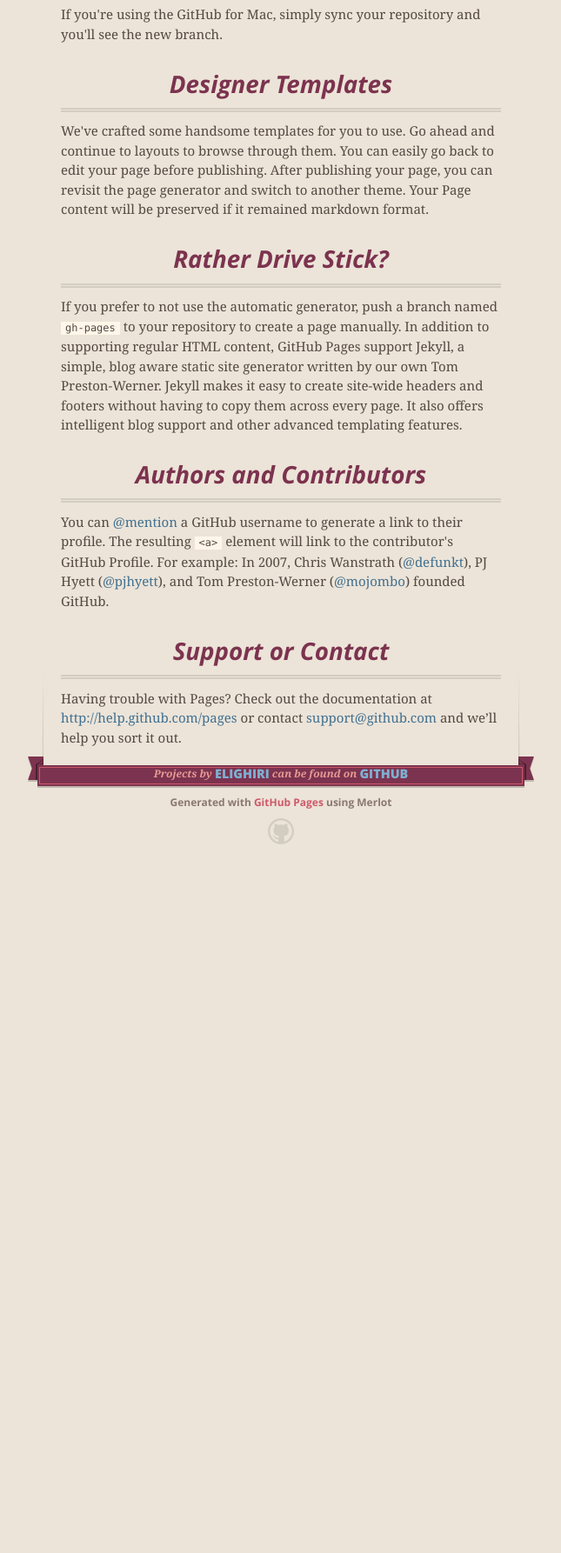
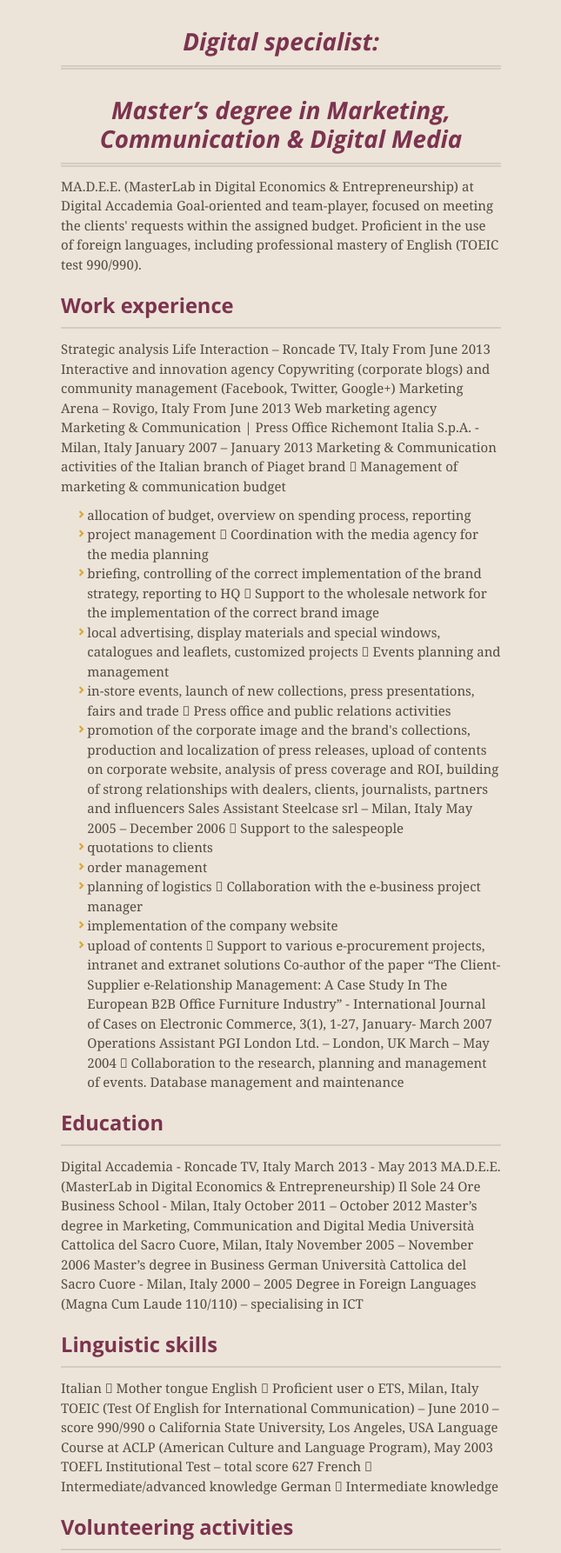
Before and after one commit to elighiri/elighiri.github.io, a plain HTML site: page index.html in a window 1280 px wide. Shown: the part 498-2284 px from the top of the page at 87% size, without its empty margins (317-962 px from the left). Before the commit the page ends 1509 px from the top, so only its background shows below. Drawn offline with nearby package versions, Linux system fonts and the light colour scheme.

Commit message:
Replace master branch with page content via GitHub

```diff
--- a/index.html
+++ b/index.html
@@ -17,7 +17,7 @@
         $('#main_content').headsmart()
       })
     </script>
-    <title>Elighiri.github.io by elighiri</title>
+    <title>Elisa GHIRINGHELLI by elighiri</title>
   </head>
 
   <body>
@@ -27,7 +27,7 @@
       <header>
         <span class="ribbon-outer">
           <span class="ribbon-inner">
-            <h1>Elighiri.github.io</h1>
+            <h1>Elisa GHIRINGHELLI</h1>
             <h2></h2>
           </span>
           <span class="left-tail"></span>
@@ -46,36 +46,124 @@
 
       <section id="main_content">
         <h3>
-<a name="welcome-to-github-pages" class="anchor" href="#welcome-to-github-pages"><span class="octicon octicon-link"></span></a>Welcome to GitHub Pages.</h3>
+<a name="contacts" class="anchor" href="#contacts"><span class="octicon octicon-link"></span></a>Contacts</h3>
 
-<p>This automatic page generator is the easiest way to create beautiful pages for all of your projects. Author your page content here using GitHub Flavored Markdown, select a template crafted by a designer, and publish. After your page is generated, you can check out the new branch:</p>
+<ul>
+<li>Mobile phone: +39 340 7823235</li>
+<li>E-mail: <a href="mailto:elisa_ghiringhelli@yahoo.it">elisa_ghiringhelli@yahoo.it</a>
+</li>
+<li>Address: Via Giovanni Gattamelata,6, Milan, Italy</li>
+<li>Nationality: Italian</li>
+<li>Place and date of birth: Varese, Italy – May, 17 th 1981</li>
+<li>Linkedin: <a href="http://it.linkedin.com/in/elisaghiringhelli">http://it.linkedin.com/in/elisaghiringhelli</a>
+</li>
+<li>Twitter: @ElisaGhiri</li>
+<li>About.me: <a href="http://about.me/elisaghiringhelli">http://about.me/elisaghiringhelli</a>
+</li>
+</ul><p>Experienced in marketing and communication activities, including events organization and management, PR
+and press office initiatives.</p>
 
-<pre><code>$ cd your_repo_root/repo_name
-$ git fetch origin
-$ git checkout gh-pages
-</code></pre>
+<h2>
+<a name="digital-specialist" class="anchor" href="#digital-specialist"><span class="octicon octicon-link"></span></a>Digital specialist:</h2>
 
-<p>If you're using the GitHub for Mac, simply sync your repository and you'll see the new branch.</p>
+<h2>
+<a name="-masters-degree-in-marketing-communication--digital-media" class="anchor" href="#-masters-degree-in-marketing-communication--digital-media"><span class="octicon octicon-link"></span></a> Master’s degree in Marketing, Communication &amp; Digital Media</h2>
+
+<p>MA.D.E.E. (MasterLab in Digital Economics &amp; Entrepreneurship) at Digital Accademia
+Goal-oriented and team-player, focused on meeting the clients' requests within the assigned budget.
+Proficient in the use of foreign languages, including professional mastery of English (TOEIC test 990/990).</p>
 
 <h3>
-<a name="designer-templates" class="anchor" href="#designer-templates"><span class="octicon octicon-link"></span></a>Designer Templates</h3>
+<a name="work-experience" class="anchor" href="#work-experience"><span class="octicon octicon-link"></span></a>Work experience</h3>
 
-<p>We've crafted some handsome templates for you to use. Go ahead and continue to layouts to browse through them. You can easily go back to edit your page before publishing. After publishing your page, you can revisit the page generator and switch to another theme. Your Page content will be preserved if it remained markdown format.</p>
+<p>Strategic analysis
+Life Interaction – Roncade TV, Italy
+From June 2013
+Interactive and innovation agency
+Copywriting (corporate blogs) and community management (Facebook, Twitter, Google+)
+Marketing Arena – Rovigo, Italy
+From June 2013
+Web marketing agency
+Marketing &amp; Communication | Press Office
+Richemont Italia S.p.A. - Milan, Italy
+January 2007 – January 2013
+Marketing &amp; Communication activities of the Italian branch of Piaget brand
+ Management of marketing &amp; communication budget</p>
+
+<ul>
+<li>allocation of budget, overview on spending process, reporting</li>
+<li>project management
+ Coordination with the media agency for the media planning</li>
+<li>briefing, controlling of the correct implementation of the brand strategy, reporting to HQ
+ Support to the wholesale network for the implementation of the correct brand image</li>
+<li>local advertising, display materials and special windows, catalogues and leaflets, customized projects
+ Events planning and management</li>
+<li>in-store events, launch of new collections, press presentations, fairs and trade
+ Press office and public relations activities</li>
+<li>promotion of the corporate image and the brand's collections, production and localization of press
+releases, upload of contents on corporate website, analysis of press coverage and ROI, building of
+strong relationships with dealers, clients, journalists, partners and influencers
+Sales Assistant
+Steelcase srl – Milan, Italy
+May 2005 – December 2006
+ Support to the salespeople</li>
+<li>quotations to clients</li>
+<li>order management</li>
+<li>planning of logistics
+
+Collaboration with the e-business project manager</li>
+<li>implementation of the company website</li>
+<li>upload of contents
+
+Support to various e-procurement projects, intranet and extranet solutions
+Co-author of the paper “The Client-Supplier e-Relationship Management: A Case Study In The European
+B2B Office Furniture Industry” - International Journal of Cases on Electronic Commerce, 3(1), 1-27, January-
+March 2007
+Operations Assistant
+PGI London Ltd. – London, UK
+March – May 2004
+ Collaboration to the research, planning and management of events. Database management and
+maintenance</li>
+</ul><h3>
+<a name="education" class="anchor" href="#education"><span class="octicon octicon-link"></span></a>Education</h3>
+
+<p>Digital Accademia - Roncade TV, Italy
+March 2013 - May 2013
+MA.D.E.E. (MasterLab in Digital Economics &amp; Entrepreneurship)
+Il Sole 24 Ore Business School - Milan, Italy
+October 2011 – October 2012
+Master’s degree in Marketing, Communication and Digital Media
+Università Cattolica del Sacro Cuore, Milan, Italy
+November 2005 – November 2006
+Master’s degree in Business German
+Università Cattolica del Sacro Cuore - Milan, Italy
+2000 – 2005
+Degree in Foreign Languages (Magna Cum Laude 110/110) – specialising in ICT</p>
 
 <h3>
-<a name="rather-drive-stick" class="anchor" href="#rather-drive-stick"><span class="octicon octicon-link"></span></a>Rather Drive Stick?</h3>
+<a name="linguistic-skills" class="anchor" href="#linguistic-skills"><span class="octicon octicon-link"></span></a>Linguistic skills</h3>
 
-<p>If you prefer to not use the automatic generator, push a branch named <code>gh-pages</code> to your repository to create a page manually. In addition to supporting regular HTML content, GitHub Pages support Jekyll, a simple, blog aware static site generator written by our own Tom Preston-Werner. Jekyll makes it easy to create site-wide headers and footers without having to copy them across every page. It also offers intelligent blog support and other advanced templating features.</p>
+<p>Italian  Mother tongue
+English  Proficient user
+o ETS, Milan, Italy
+TOEIC (Test Of English for International Communication) – June 2010 – score 990/990
+o California State University, Los Angeles, USA
+Language Course at ACLP (American Culture and Language Program), May 2003
+TOEFL Institutional Test – total score 627
+French  Intermediate/advanced knowledge
+German  Intermediate knowledge</p>
 
 <h3>
-<a name="authors-and-contributors" class="anchor" href="#authors-and-contributors"><span class="octicon octicon-link"></span></a>Authors and Contributors</h3>
+<a name="volunteering-activities" class="anchor" href="#volunteering-activities"><span class="octicon octicon-link"></span></a>Volunteering activities</h3>
 
-<p>You can <a href="https://github.com/blog/821" class="user-mention">@mention</a> a GitHub username to generate a link to their profile. The resulting <code>&lt;a&gt;</code> element will link to the contributor's GitHub Profile. For example: In 2007, Chris Wanstrath (<a href="https://github.com/defunkt" class="user-mention">@defunkt</a>), PJ Hyett (<a href="https://github.com/pjhyett" class="user-mention">@pjhyett</a>), and Tom Preston-Werner (<a href="https://github.com/mojombo" class="user-mention">@mojombo</a>) founded GitHub.</p>
-
-<h3>
-<a name="support-or-contact" class="anchor" href="#support-or-contact"><span class="octicon octicon-link"></span></a>Support or Contact</h3>
-
-<p>Having trouble with Pages? Check out the documentation at <a href="http://help.github.com/pages">http://help.github.com/pages</a> or contact <a href="mailto:support@github.com">support@github.com</a> and we’ll help you sort it out.</p>
+<p>Transport Volunteer during Turin Winter Olympic Games 2006
+February 2006
+ Coordination of transfers between the hotels reserved to the Olympic Family members and the other
+Olympic venues
+International Transport Volunteer during Athens Olympic Games 2004
+August 2004
+ Management and coordination of transport services to and from the Markopoulo Olympic Shooting
+Centre and inside the venue for spectators, athletes and press members</p>
       </section>
 
       <footer>
```
Also changed, not shown: params.json (+1 -1 lines).
